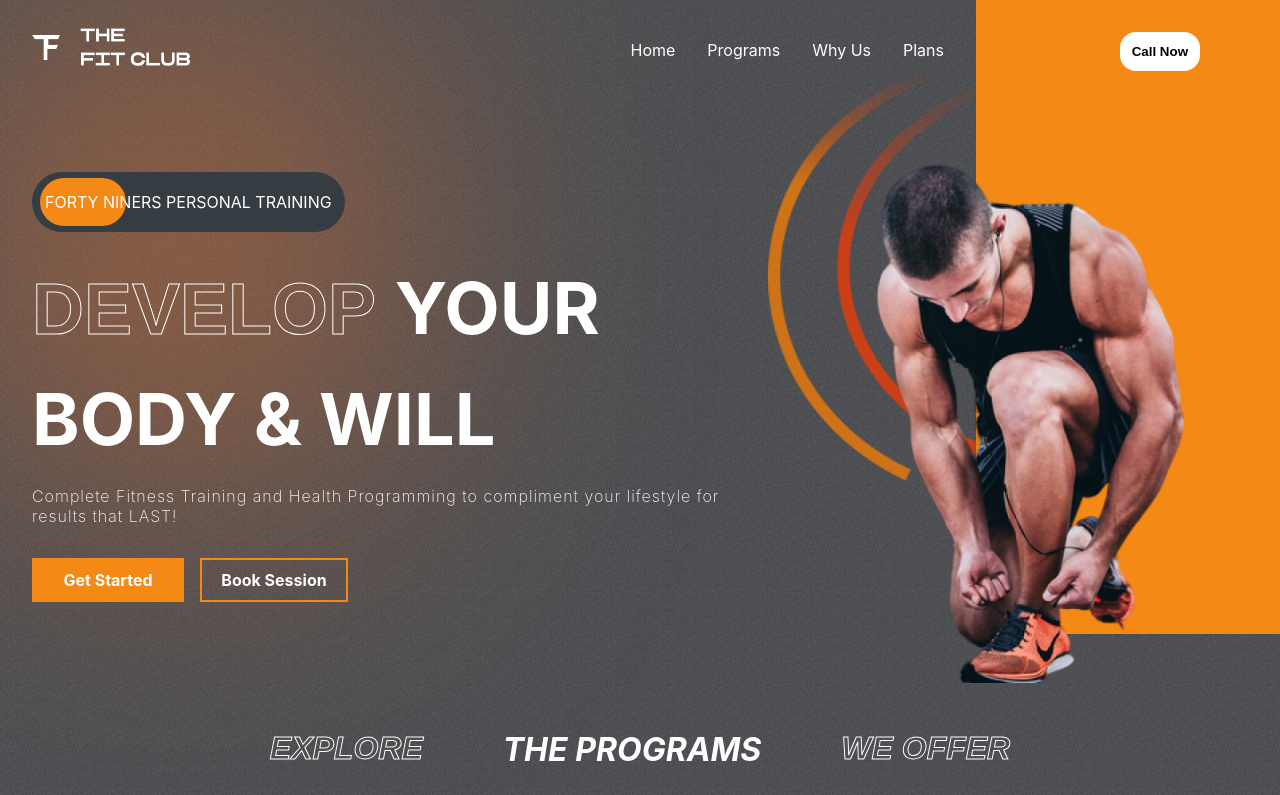
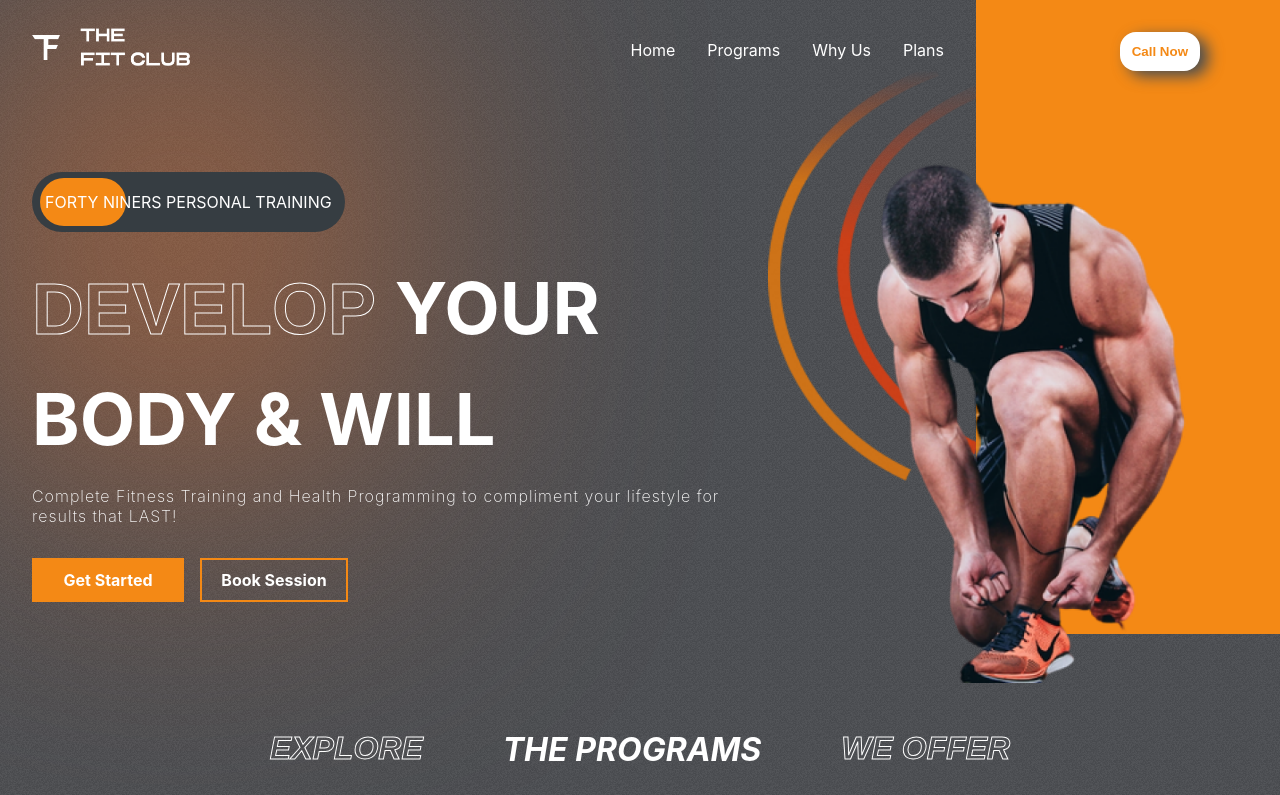
Before and after one commit to Mognoid3r/49ers, a React (Create React App) app: page / in a window 1280 px wide. Shown: the top 795 px of the page. Built offline with nearby package versions, Linux system fonts and the light colour scheme.

Commit message:
third commit

```diff
--- a/src/components/Hero/Hero.css
+++ b/src/components/Hero/Hero.css
@@ -91,6 +91,7 @@ width: 8rem;
     top: 2rem;
     color:black;
     border-radius: 1rem;
+    box-shadow: 8px 5px 15px var(--darkGrey);
 
 }
 
--- a/src/components/Hero/Hero.jsx
+++ b/src/components/Hero/Hero.jsx
@@ -11,7 +11,7 @@ const Hero = () => {
   const mobile = window.innerWidth <= 768 ? true : false;
 
   return (
-    <div className="hero" id='home'>
+    <div className="hero" id="home">
       <div className="blur hero-blur"></div>
       <div className="left-h">
         <Header />
@@ -19,7 +19,7 @@ const Hero = () => {
         {/* the best ad */}
         <div className="div the-best-ad">
           <motion.div
-            initial={{ left: mobile? "178px": '238px' }}
+            initial={{ left: mobile ? "178px" : "238px" }}
             whileInView={{ left: "8px" }}
             transition={{ ...transition, type: "tween" }}
           ></motion.div>
@@ -50,7 +50,13 @@ const Hero = () => {
         </div>
       </div>
       <div className="right-h">
-        <button className="btn">Call Now</button>
+        <button className="btn">
+          <a href="tel:5202619234"
+          style={{
+            textDecoration: "none",
+            color: "var(--orange)",
+          }}> Call Now</a>
+        </button>
 
         {/* <div className="div heart-rate">
           <img src={Heart} alt="" />
```
